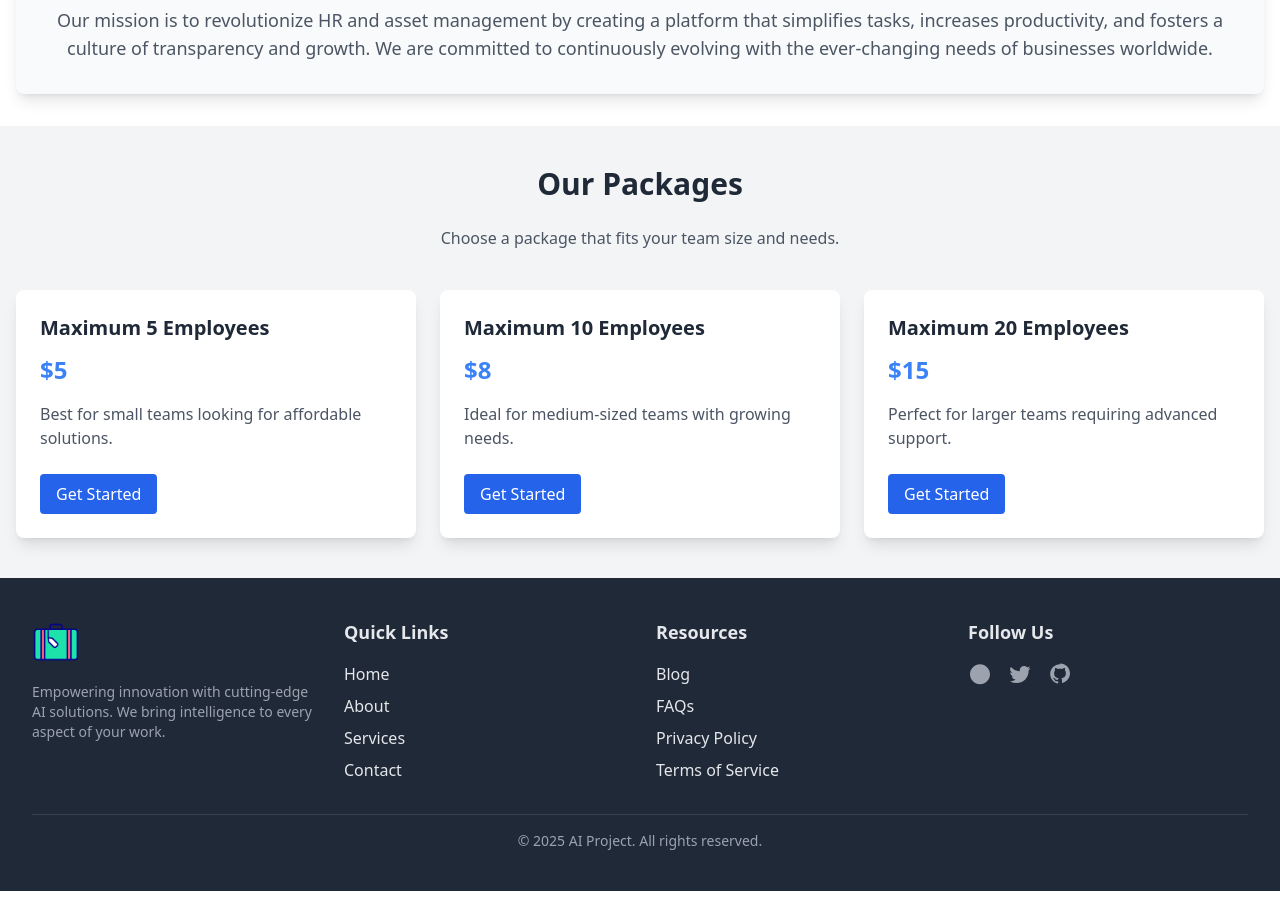
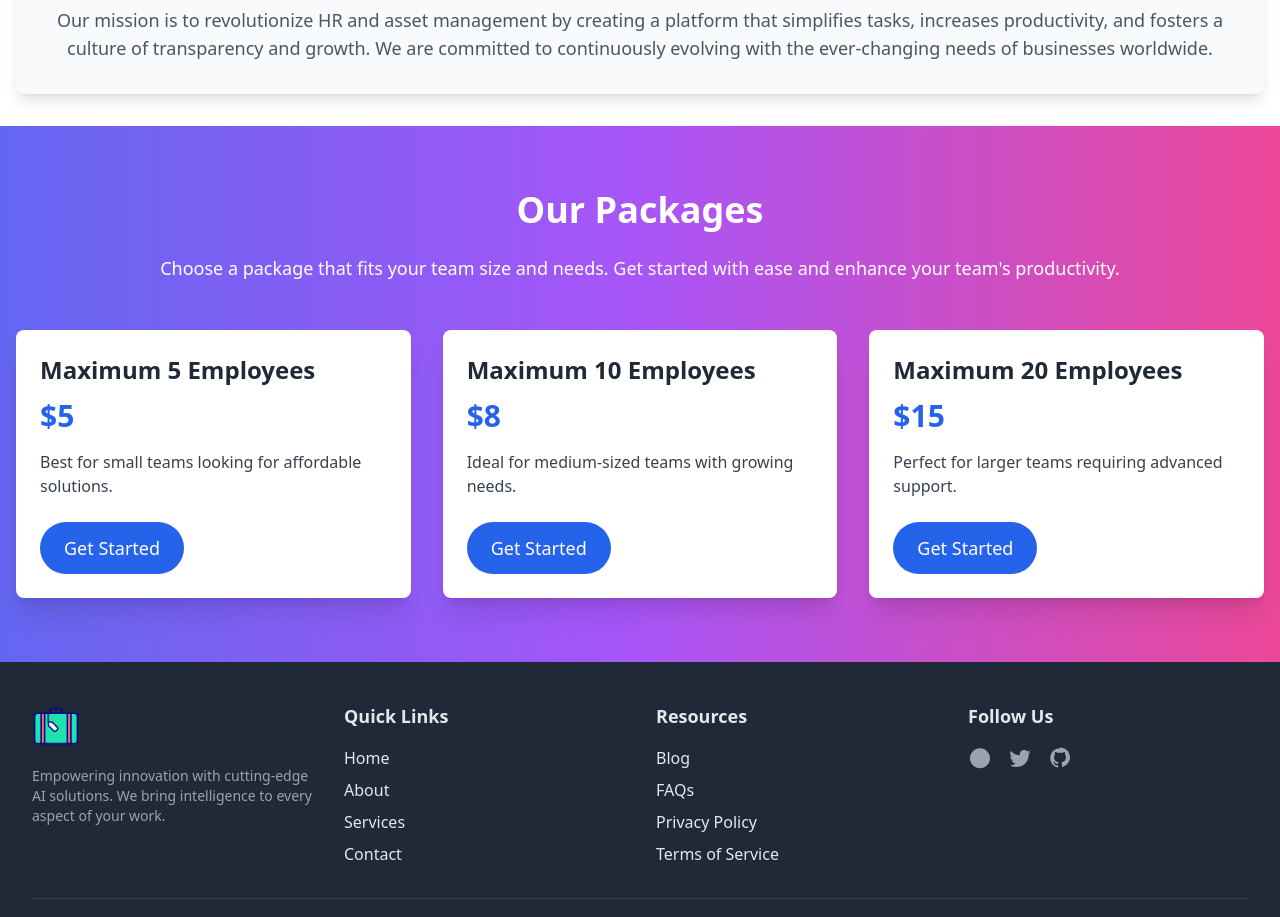
Before and after one commit to SHARIFA-AKHTER/assignment-twelve-client-side, a React (Vite) app: page / in a window 1280 px wide. Shown: the part 1900-2817 px from the top of the page. Before the commit the page ends 2791 px from the top, so only its background shows below. Built offline with nearby package versions, Linux system fonts and the light colour scheme; no server answers.

Commit message:
create an packeges section

```diff
--- a/src/components/Home/Packages/Packages.jsx
+++ b/src/components/Home/Packages/Packages.jsx
@@ -1,4 +1,3 @@
-
 const Packages = () => {
   const packages = [
     {
@@ -19,31 +18,31 @@ const Packages = () => {
   ];
 
   return (
-      <section className="bg-gray-100 py-10">
+    <section className="bg-gradient-to-r from-indigo-500 via-purple-500 to-pink-500 py-16">
       <div className="container mx-auto px-4">
         {/* Section Title */}
-          <h2 className="text-3xl font-bold text-center text-gray-800 mb-6">
+        <h2 className="text-4xl font-extrabold text-center text-white mb-6">
           Our Packages
         </h2>
-          <p className="text-center text-gray-600 mb-10">
-            Choose a package that fits your team size and needs.
+        <p className="text-center text-white mb-12 text-lg">
+          Choose a package that fits your team size and needs. Get started with ease and enhance your team's productivity.
         </p>
 
         {/* Cards Container */}
-          <div className="grid grid-cols-1 sm:grid-cols-2 lg:grid-cols-3 gap-6">
+        <div className="grid grid-cols-1 sm:grid-cols-2 lg:grid-cols-3 gap-8">
           {packages.map((pkg, index) => (
             <div
               key={index}
-                className="bg-white rounded-lg shadow-lg p-6 hover:shadow-2xl transition duration-300"
+              className="bg-white rounded-lg shadow-xl p-6 hover:shadow-2xl transition-all duration-300 transform hover:scale-105"
             >
-                <h3 className="text-xl font-bold text-gray-800 mb-3">
+              <h3 className="text-2xl font-semibold text-gray-800 mb-3">
                 {pkg.title}
               </h3>
-                <p className="text-2xl font-bold text-blue-500 mb-4">
+              <p className="text-3xl font-bold text-blue-600 mb-4">
                 {pkg.price}
               </p>
-                <p className="text-gray-600 mb-6">{pkg.description}</p>
-                <button className="bg-blue-600 text-white py-2 px-4 rounded hover:bg-blue-500 transition duration-200">
+              <p className="text-gray-700 mb-6">{pkg.description}</p>
+              <button className="bg-blue-600 text-white py-3 px-6 rounded-full text-lg hover:bg-blue-500 transition duration-300 transform hover:scale-105">
                 Get Started
               </button>
             </div>
```
Lines whose indentation alone changed are shown as unchanged.
